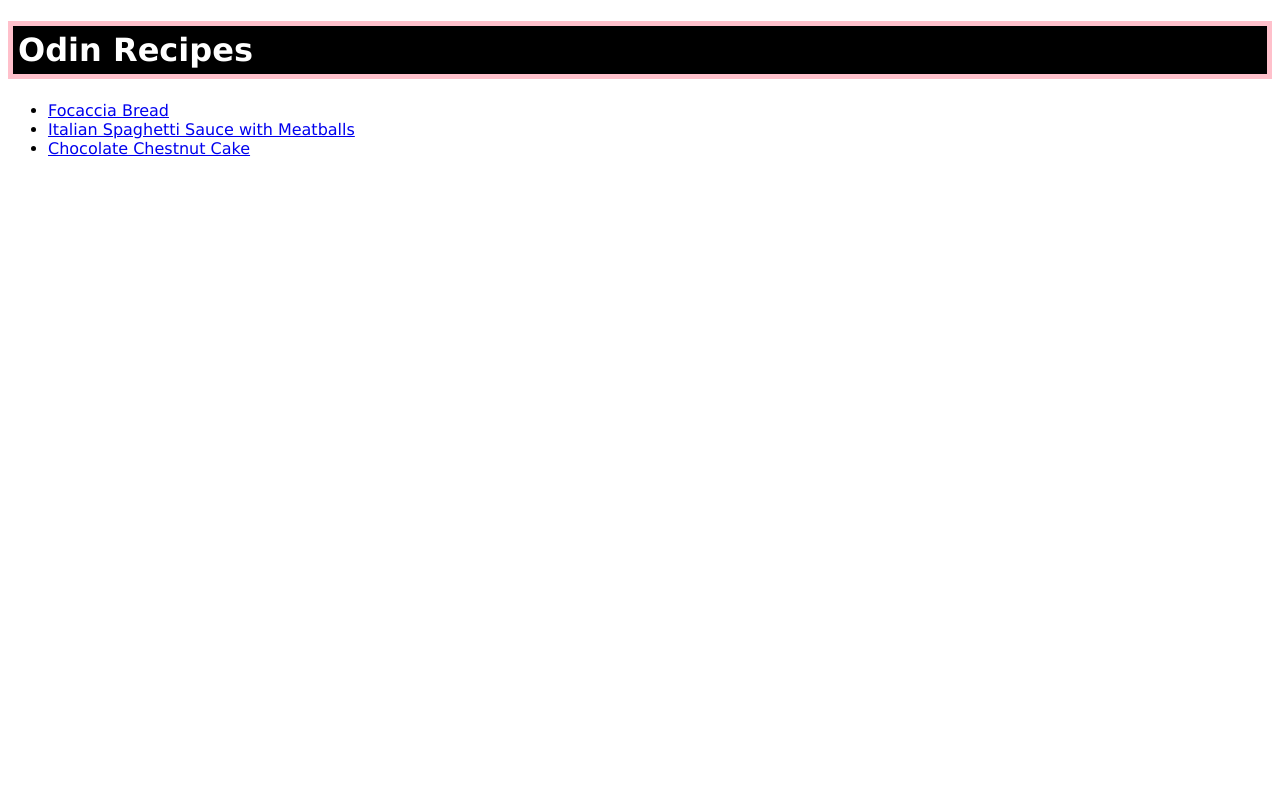
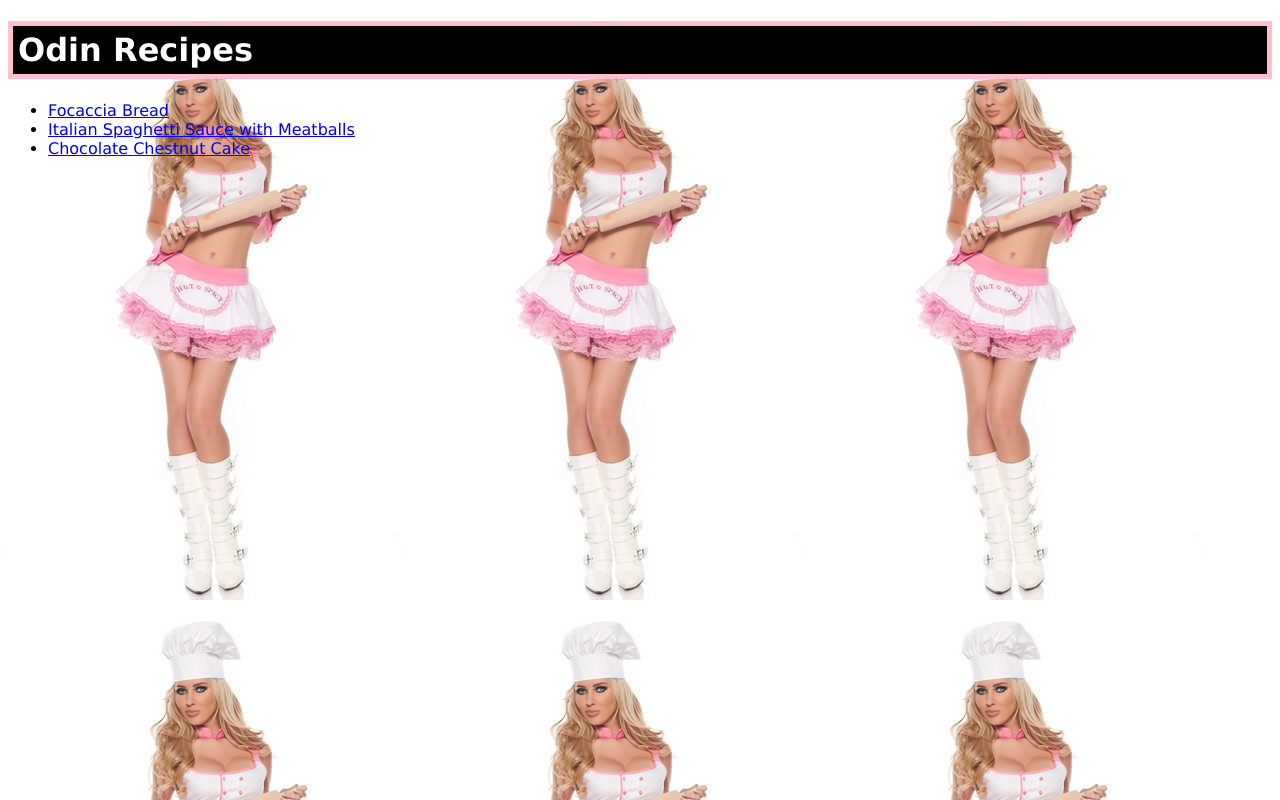
Before and after one commit to Lucas-Alves-Mothe/odin-recipes, a plain HTML site: page index.html in a window 1280 px wide. Drawn offline with Linux system fonts and the light colour scheme.

Commit message:
Add background img

```diff
--- a/style.css
+++ b/style.css
@@ -16,6 +16,7 @@ h3 {
 }
 
 body {
+    background-image: url("../odin-recipes/images/sexycook.jpg");
     background-color: white;
     color: black;
     font-family: 'Lucida Sans', 'Lucida Sans Regular', 'Lucida Grande', 'Lucida Sans Unicode', Geneva, Verdana, sans-serif;
```
Also changed, not shown: images/sexycook.jpg (added).
